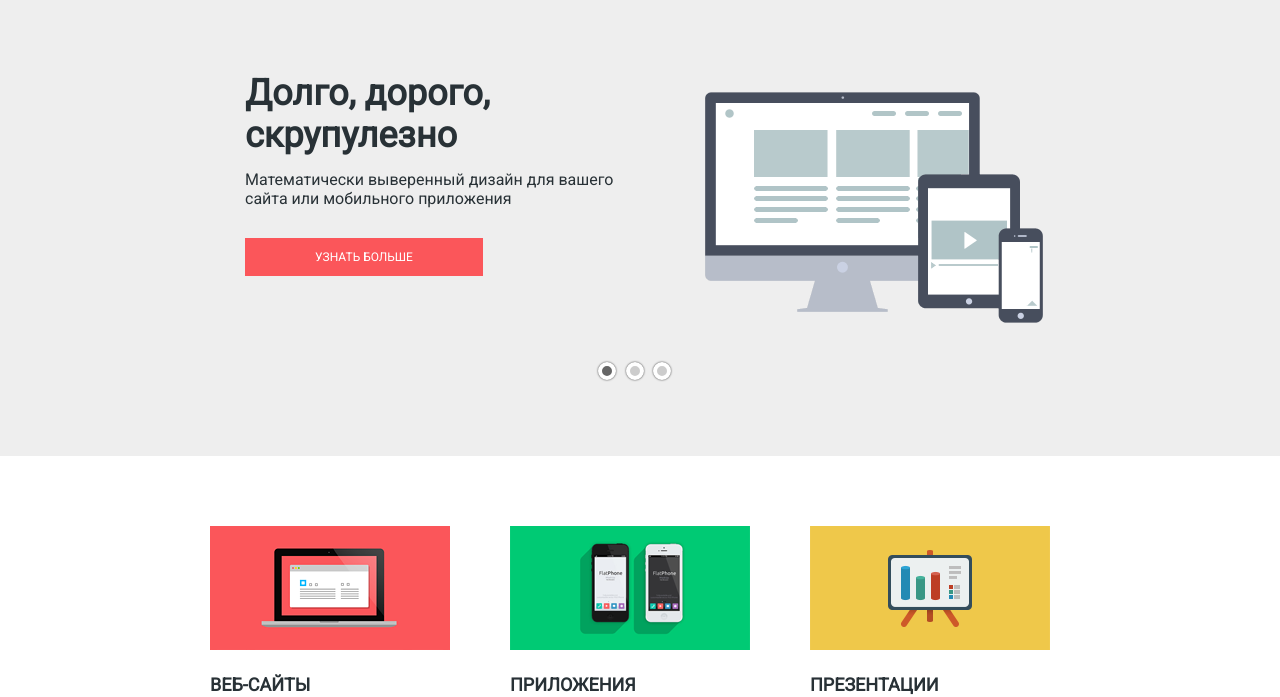
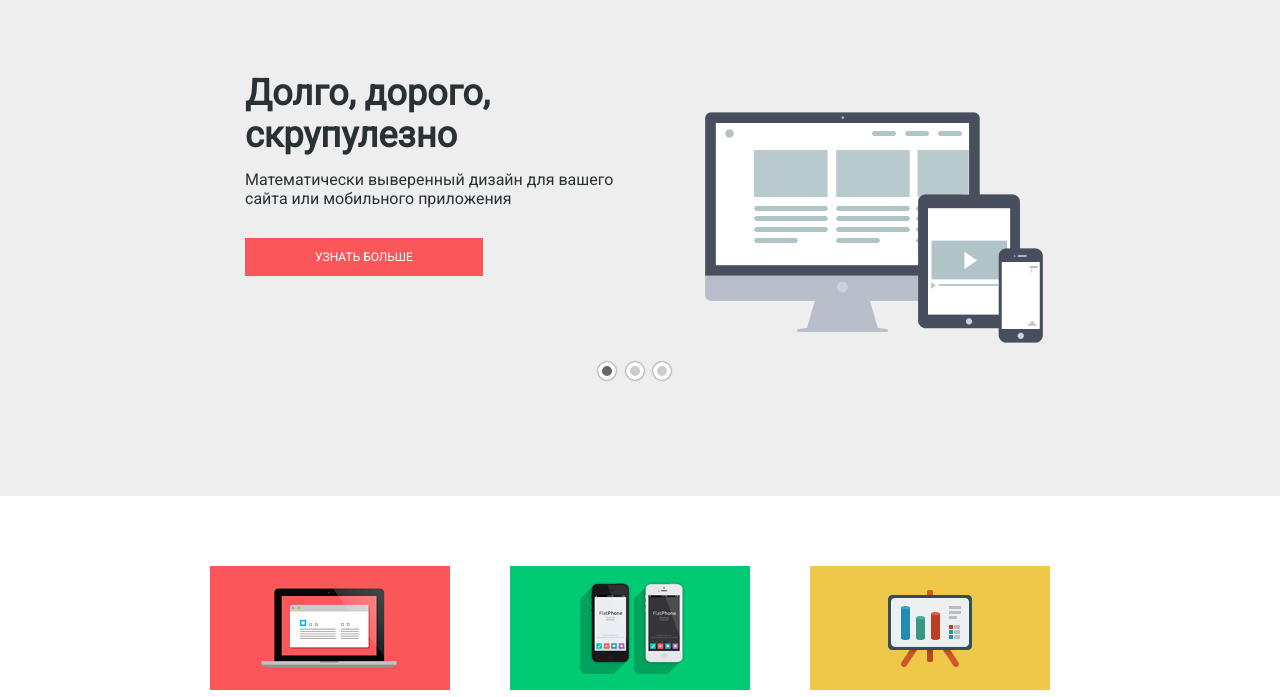
Before and after one commit to ostapenko25/Nerds, a plain HTML site: page index.html in a window 1280 px wide. Shown: the part 103-800 px from the top of the page. Drawn offline with Linux system fonts and the light colour scheme.

Commit message:
Update style.css

```diff
--- a/style.css
+++ b/style.css
@@ -173,9 +173,9 @@ display: inline-block;
 }
 
 .promo-slider-slides  img {
+    display:inline-block;
     float: left;
-    margin-left:50px;
-    padding:20px -10px;
+    padding:20px 0px;
     margin-top:20px;
     margin-left: 60px;
     margin-right: 50px;
```
